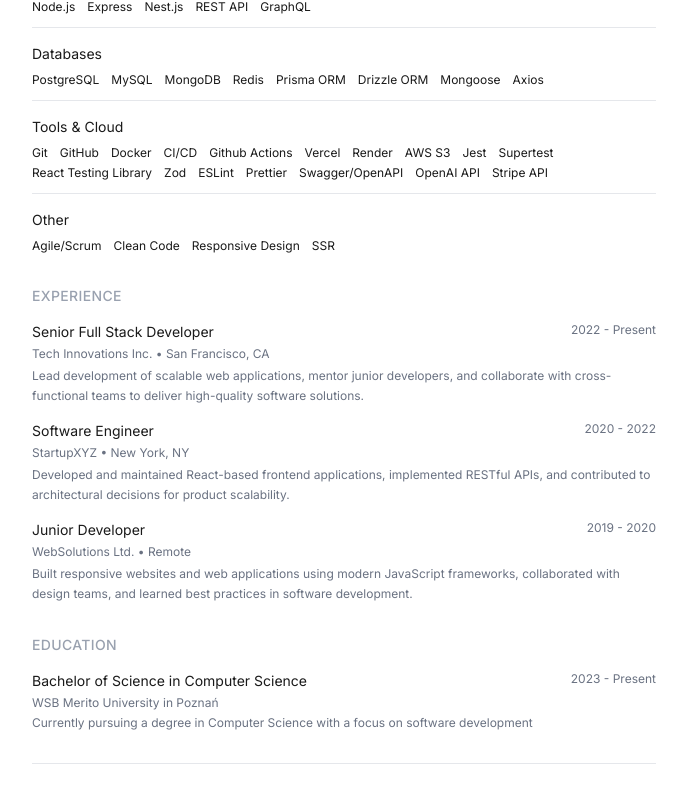
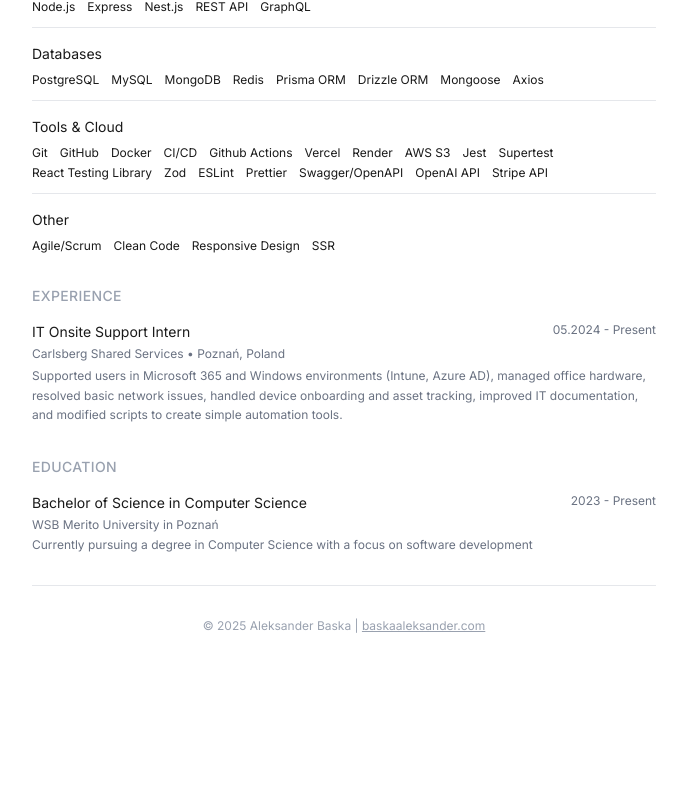
Before and after one commit to baskaaleksander/baskaaleksander-portfolio, a Next.js app: page / in a window 1280 px wide. Shown: the part 768-1562 px from the top of the page, without its empty margins (296-983 px from the left). After the commit the page ends 1450 px from the top, so only its background shows below. Built offline with nearby package versions, Linux system fonts and the light colour scheme.

Commit message:
change: updated with relevant personal informations

```diff
--- a/components/Projects.tsx
+++ b/components/Projects.tsx
@@ -38,7 +38,7 @@ export default function Projects() {
             <p className="text-xs text-gray-500 dark:text-gray-500 leading-relaxed mb-1">
               {project.description}
             </p>
-            <div className="flex gap-1">
+            <div className="flex flex-wrap gap-1">
               {project.tech.map((tech, techIndex) => (
                 <span
                   key={techIndex}
--- a/data/experience.ts
+++ b/data/experience.ts
@@ -1,26 +1,10 @@
 export const experiences = [
   {
-    title: "Senior Full Stack Developer",
-    company: "Tech Innovations Inc.",
-    location: "San Francisco, CA",
-    period: "2022 - Present",
+    title: "IT Onsite Support Intern",
+    company: "Carlsberg Shared Services",
+    location: "Poznań, Poland",
+    period: "05.2024 - Present",
     description:
-      "Lead development of scalable web applications, mentor junior developers, and collaborate with cross-functional teams to deliver high-quality software solutions.",
-  },
-  {
-    title: "Software Engineer",
-    company: "StartupXYZ",
-    location: "New York, NY",
-    period: "2020 - 2022",
-    description:
-      "Developed and maintained React-based frontend applications, implemented RESTful APIs, and contributed to architectural decisions for product scalability.",
-  },
-  {
-    title: "Junior Developer",
-    company: "WebSolutions Ltd.",
-    location: "Remote",
-    period: "2019 - 2020",
-    description:
-      "Built responsive websites and web applications using modern JavaScript frameworks, collaborated with design teams, and learned best practices in software development.",
+      "Supported users in Microsoft 365 and Windows environments (Intune, Azure AD), managed office hardware, resolved basic network issues, handled device onboarding and asset tracking, improved IT documentation, and modified scripts to create simple automation tools.",
   },
 ];
```
Also changed, not shown: app/page.tsx (+6 -6 lines).
